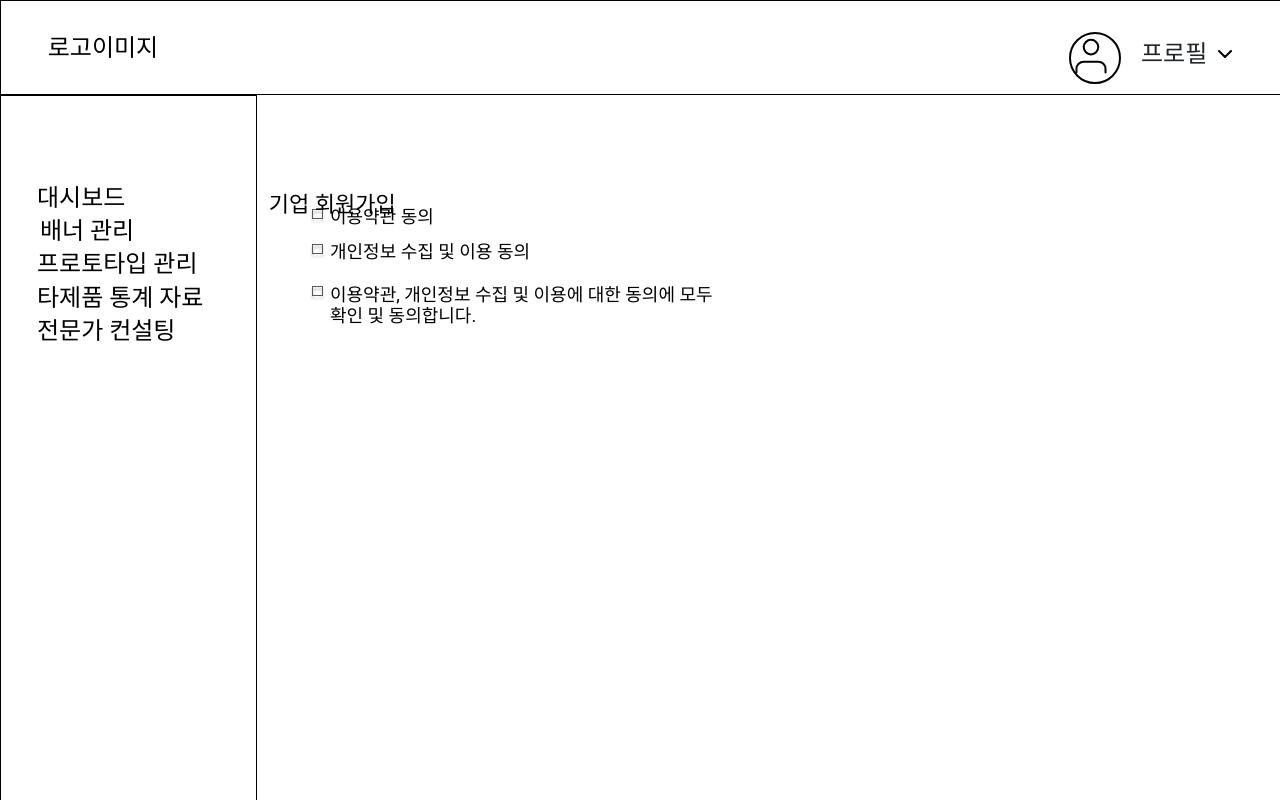
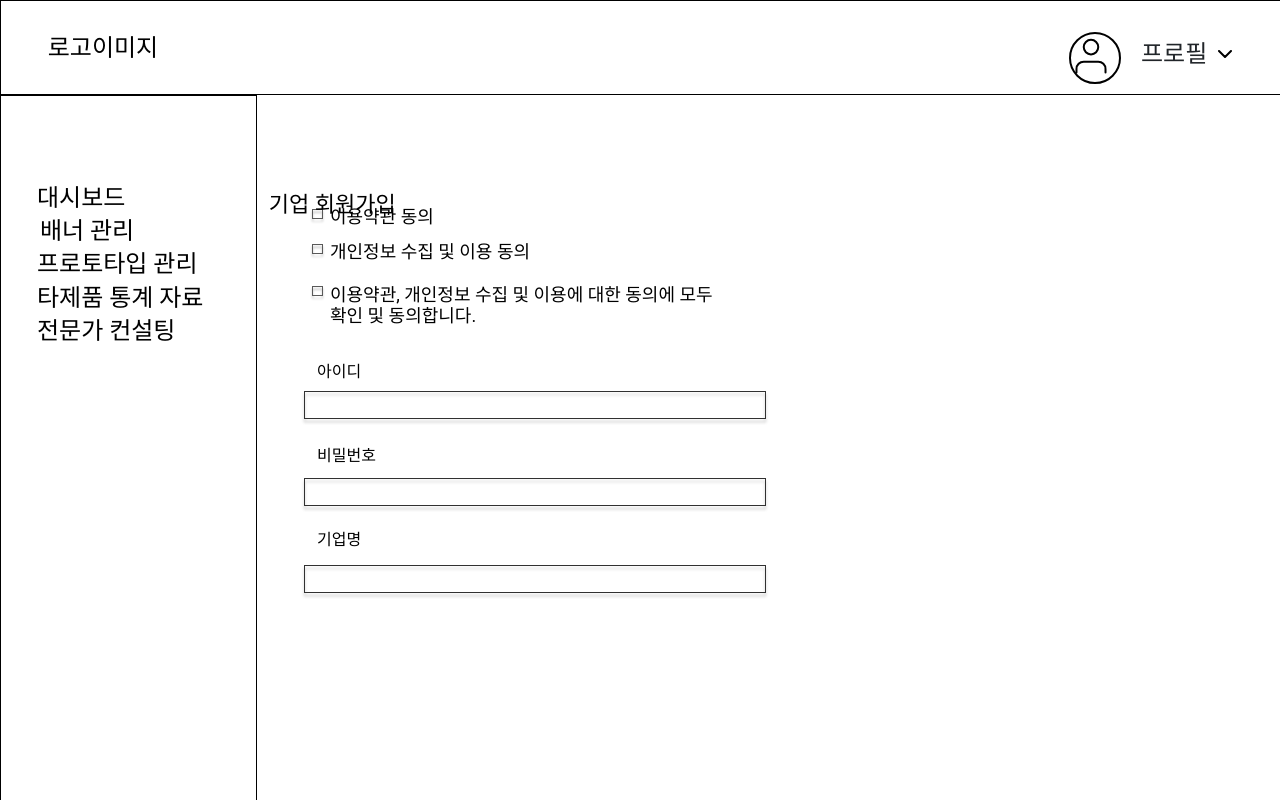
Before and after one commit to MVP-KUSITSM/MVP-Front, a React (Create React App) app in the folder tmi-front/: page /registerc in a window 1280 px wide. Shown: the top 800 px of the page. Built offline with nearby package versions, Linux system fonts and the light colour scheme.

Commit message:
[style] 기업-회원가입 2

```diff
--- a/tmi-front/src/assets/css/user/registerc.css
+++ b/tmi-front/src/assets/css/user/registerc.css
@@ -95,3 +95,78 @@
     align-items: center;
     color: #000000;
 }
+
+.id-text {
+    position: absolute;
+    width: 118px;
+    height: 49px;
+    left: 317px;
+    top: 347px;
+    font-family: Roboto;
+    font-style: normal;
+    font-weight: normal;
+    font-size: 16px;
+    line-height: 19px;
+    display: flex;
+    align-items: center;
+    text-align: center;
+    color: #000000;
+}
+
+.id-rec {
+    position: absolute;
+    width: 570px;
+    height: 34px;
+    left: 250px;
+    top: 391px;
+}
+
+.pw-text {
+    position: absolute;
+    width: 118px;
+    height: 49px;
+    left: 317px;
+    top: 431px;
+    font-family: Roboto;
+    font-style: normal;
+    font-weight: normal;
+    font-size: 16px;
+    line-height: 19px;
+    display: flex;
+    align-items: center;
+    text-align: center;
+    color: #000000;
+}
+
+.pw-rec {
+    position: absolute;
+    width: 570px;
+    height: 34px;
+    left: 250px;
+    top: 478px;
+}
+
+.name-text {
+    position: absolute;
+    width: 118px;
+    height: 49px;
+    left: 317px;
+    top: 515px;
+    font-family: Roboto;
+    font-style: normal;
+    font-weight: normal;
+    font-size: 16px;
+    line-height: 19px;
+    display: flex;
+    align-items: center;
+    text-align: center;
+    color: #000000;
+}
+
+.name-rec {
+    position: absolute;
+    width: 570px;
+    height: 34px;
+    left: 250px;
+    top: 565px;
+}
--- a/tmi-front/src/component/user/RegisterC.js
+++ b/tmi-front/src/component/user/RegisterC.js
@@ -74,8 +74,66 @@ function RegisterC() {
           확인 및 동의합니다.
         </p>
       </div>
-
-
+      <div class="id">
+        <p class="id-text">아이디</p>
+        <svg class="id-rec" width="578" height="42" viewBox="0 0 578 42" fill="none" xmlns="http://www.w3.org/2000/svg">
+          <g filter="url(#filter0_d_6:113)">
+          <rect x="4.5" y="0.5" width="569" height="33" stroke="black" shape-rendering="crispEdges"/>
+          </g>
+          <defs>
+          <filter id="filter0_d_6:113" x="0" y="0" width="578" height="42" filterUnits="userSpaceOnUse" color-interpolation-filters="sRGB">
+          <feFlood flood-opacity="0" result="BackgroundImageFix"/>
+          <feColorMatrix in="SourceAlpha" type="matrix" values="0 0 0 0 0 0 0 0 0 0 0 0 0 0 0 0 0 0 127 0" result="hardAlpha"/>
+          <feOffset dy="4"/>
+          <feGaussianBlur stdDeviation="2"/>
+          <feComposite in2="hardAlpha" operator="out"/>
+          <feColorMatrix type="matrix" values="0 0 0 0 0 0 0 0 0 0 0 0 0 0 0 0 0 0 0.25 0"/>
+          <feBlend mode="normal" in2="BackgroundImageFix" result="effect1_dropShadow_6:113"/>
+          <feBlend mode="normal" in="SourceGraphic" in2="effect1_dropShadow_6:113" result="shape"/>
+          </filter>
+          </defs>
+        </svg>
+      </div>
+      <div class="pw">
+        <p class="pw-text">비밀번호</p>
+        <svg class="pw-rec" width="578" height="42" viewBox="0 0 578 42" fill="none" xmlns="http://www.w3.org/2000/svg">
+          <g filter="url(#filter0_d_6:113)">
+          <rect x="4.5" y="0.5" width="569" height="33" stroke="black" shape-rendering="crispEdges"/>
+          </g>
+          <defs>
+          <filter id="filter0_d_6:113" x="0" y="0" width="578" height="42" filterUnits="userSpaceOnUse" color-interpolation-filters="sRGB">
+          <feFlood flood-opacity="0" result="BackgroundImageFix"/>
+          <feColorMatrix in="SourceAlpha" type="matrix" values="0 0 0 0 0 0 0 0 0 0 0 0 0 0 0 0 0 0 127 0" result="hardAlpha"/>
+          <feOffset dy="4"/>
+          <feGaussianBlur stdDeviation="2"/>
+          <feComposite in2="hardAlpha" operator="out"/>
+          <feColorMatrix type="matrix" values="0 0 0 0 0 0 0 0 0 0 0 0 0 0 0 0 0 0 0.25 0"/>
+          <feBlend mode="normal" in2="BackgroundImageFix" result="effect1_dropShadow_6:113"/>
+          <feBlend mode="normal" in="SourceGraphic" in2="effect1_dropShadow_6:113" result="shape"/>
+          </filter>
+          </defs>
+        </svg>
+      </div>
+      <div class="name">
+        <p class="name-text">기업명</p>
+        <svg class="name-rec" width="578" height="42" viewBox="0 0 578 42" fill="none" xmlns="http://www.w3.org/2000/svg">
+          <g filter="url(#filter0_d_6:113)">
+          <rect x="4.5" y="0.5" width="569" height="33" stroke="black" shape-rendering="crispEdges"/>
+          </g>
+          <defs>
+          <filter id="filter0_d_6:113" x="0" y="0" width="578" height="42" filterUnits="userSpaceOnUse" color-interpolation-filters="sRGB">
+          <feFlood flood-opacity="0" result="BackgroundImageFix"/>
+          <feColorMatrix in="SourceAlpha" type="matrix" values="0 0 0 0 0 0 0 0 0 0 0 0 0 0 0 0 0 0 127 0" result="hardAlpha"/>
+          <feOffset dy="4"/>
+          <feGaussianBlur stdDeviation="2"/>
+          <feComposite in2="hardAlpha" operator="out"/>
+          <feColorMatrix type="matrix" values="0 0 0 0 0 0 0 0 0 0 0 0 0 0 0 0 0 0 0.25 0"/>
+          <feBlend mode="normal" in2="BackgroundImageFix" result="effect1_dropShadow_6:113"/>
+          <feBlend mode="normal" in="SourceGraphic" in2="effect1_dropShadow_6:113" result="shape"/>
+          </filter>
+          </defs>
+        </svg>
+      </div>
     </div>
     </>
   );
```
